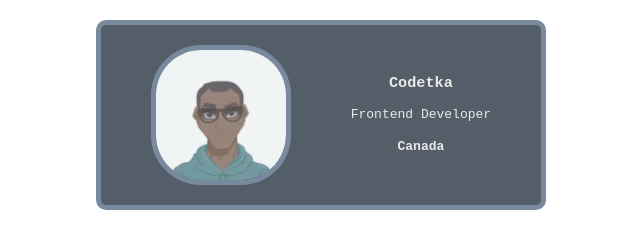
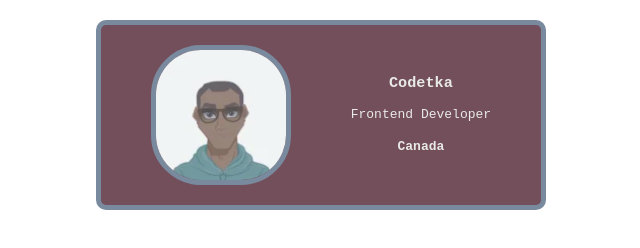
Before and after one commit to codetka/business-card, a website built with Vite: page index.html in a window 1280 px wide. In both pictures the pointer is over the element 640 px from the left and 115 px from the top of the page. Shown: the whole page, without its empty margins (319-959 px from the left). Built offline with nearby package versions, Linux system fonts and the light colour scheme.

Commit message:
Update styles.css

```diff
--- a/styles.css
+++ b/styles.css
@@ -37,6 +37,7 @@ body {
 
 .card:hover {
     opacity: 0.7;
+    background: #370617;
 }
 
 .border-blue {
```
